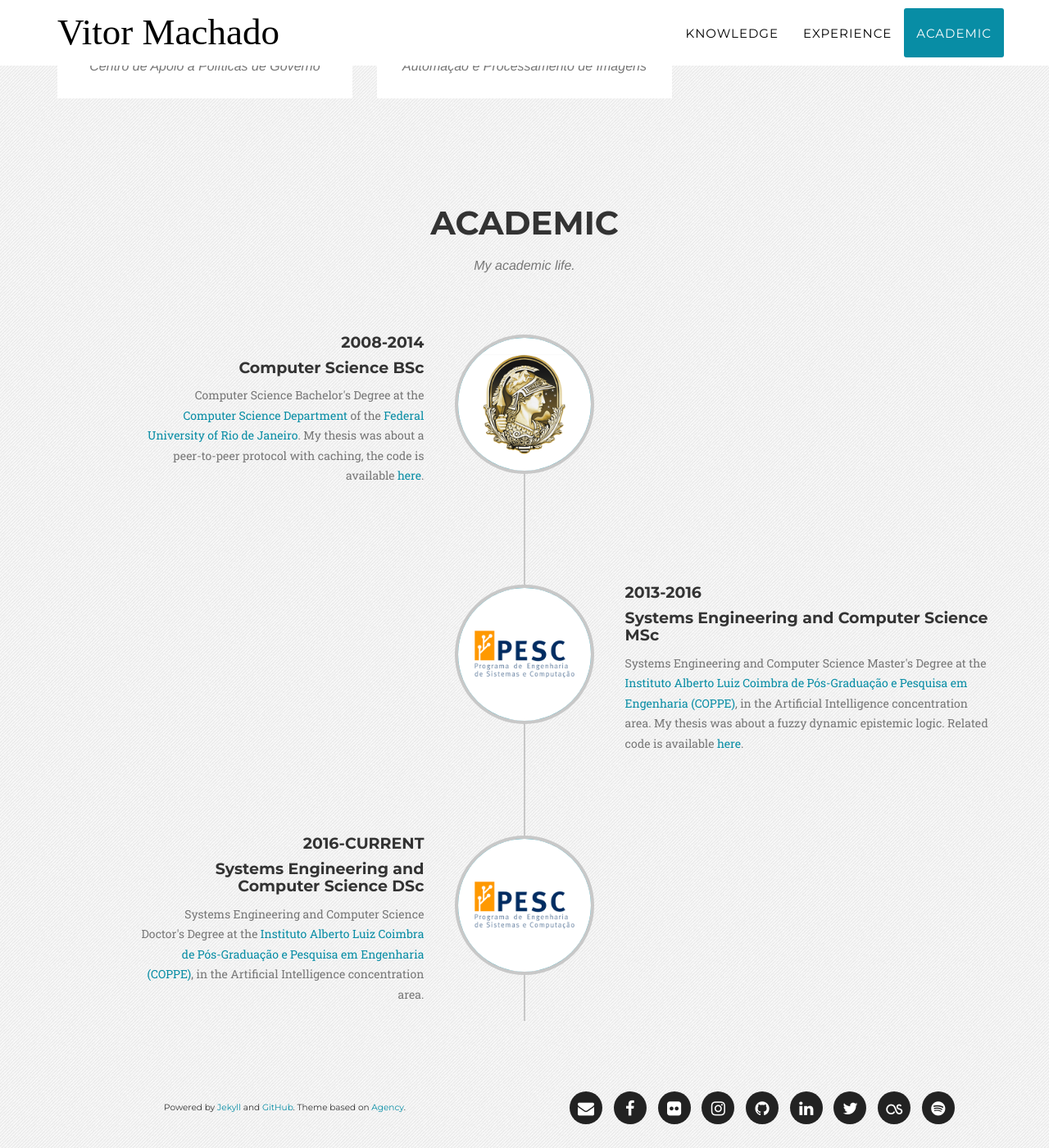
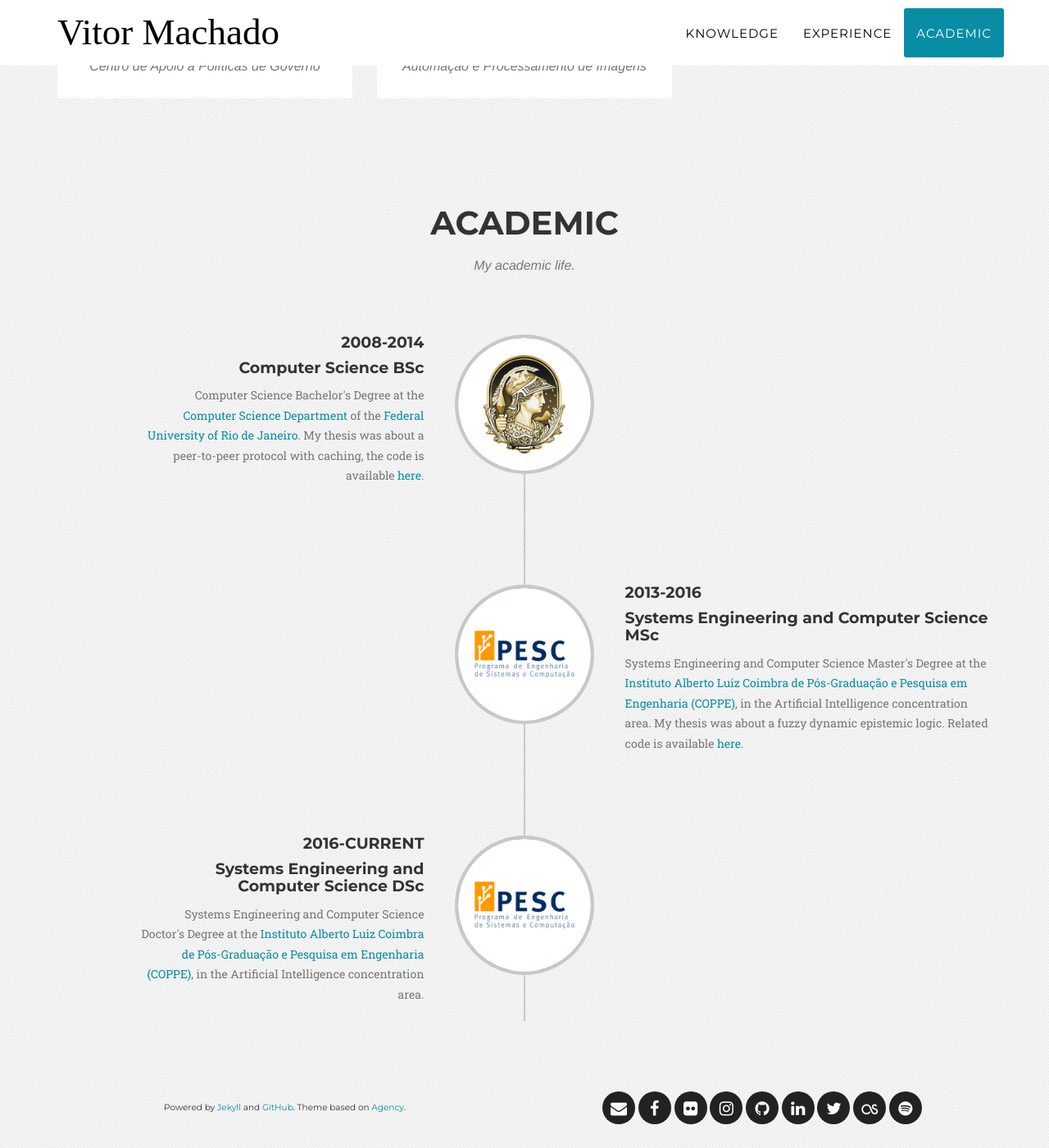
Before and after one commit to vittau/vittau.github.io, a Jekyll site: the page built from index.html, in a window 1280 px wide and 1400 px high, scrolled down 1864 px. Shown: the whole window at 82% size. Built offline with Jekyll 4.4.1, drawn with Linux system fonts in a browser that asks for light colours; some web fonts are replaced.

Commit message:
Fix padding and margin of the social buttons

```diff
--- a/_includes/css/agency.css
+++ b/_includes/css/agency.css
@@ -772,3 +772,9 @@ img::-moz-selection {
 body {
     webkit-tap-highlight-color: #{{ site.color.primary }};
 }
+
+.social-buttons > li {
+    padding-left: 0px;
+    padding-right: 0px;
+    margin-bottom: 4px;
+}
```
